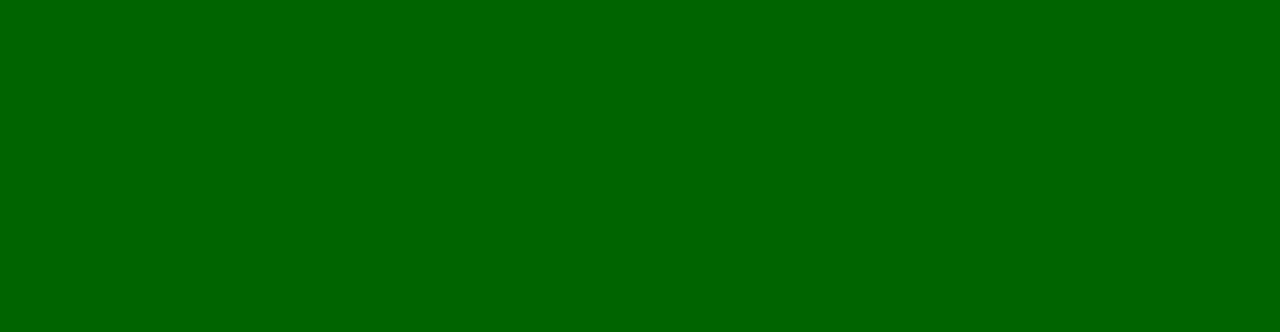
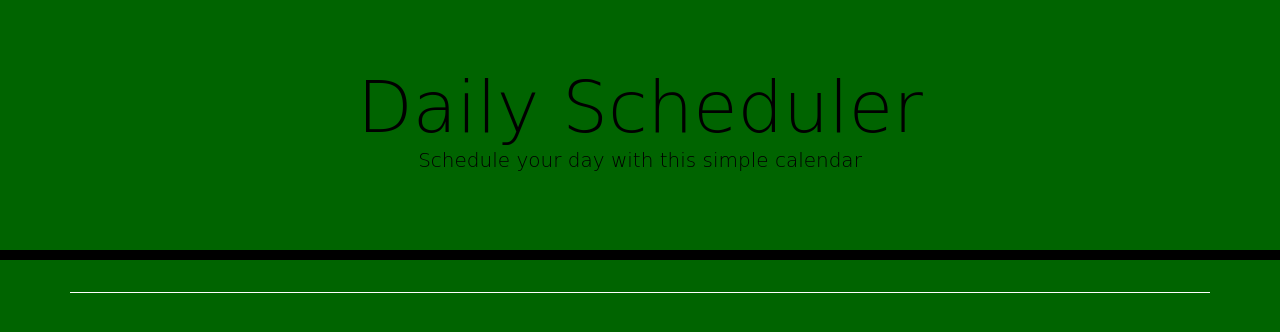
Before and after one commit to kbentley7/HW5DAYPLANNER, a plain HTML site: page index.html in a window 1280 px wide. Drawn offline with nearby package versions, Linux system fonts and the light colour scheme; files that its build step writes are made by us from their sources.

Commit message:
edited index.html

```diff
--- a/index.html
+++ b/index.html
@@ -15,6 +15,16 @@
 
 
 <body>
+    <header class="jumbotron">
+      <hi class="display-3">Daily Scheduler</hi>
+      <p class="lead">Schedule your day with this simple calendar</p>
+      <p id="currentDay" class="lead"></p>
+    </header>
+    <div class="container" id="g">
+        <div class="row h-100">
 
+        </div>
+
+    </div>
 </body>
 </html>
```
